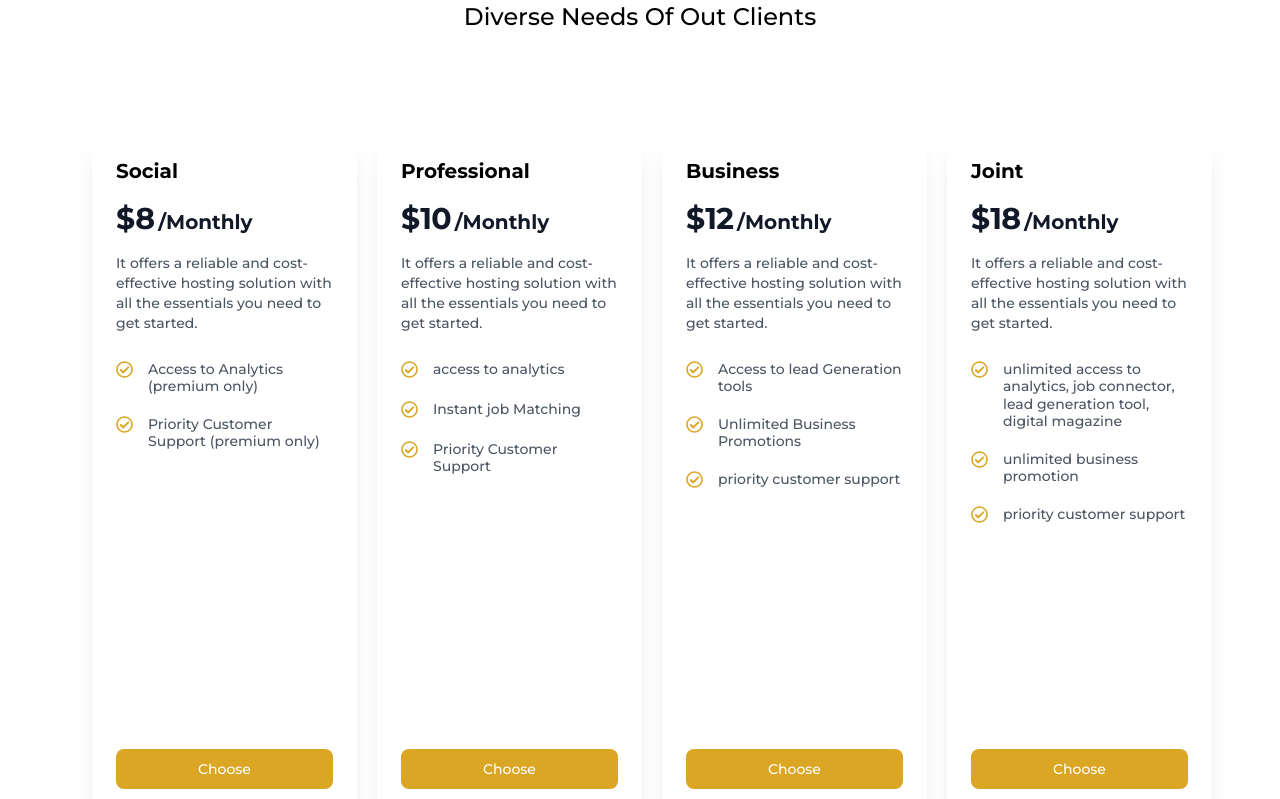
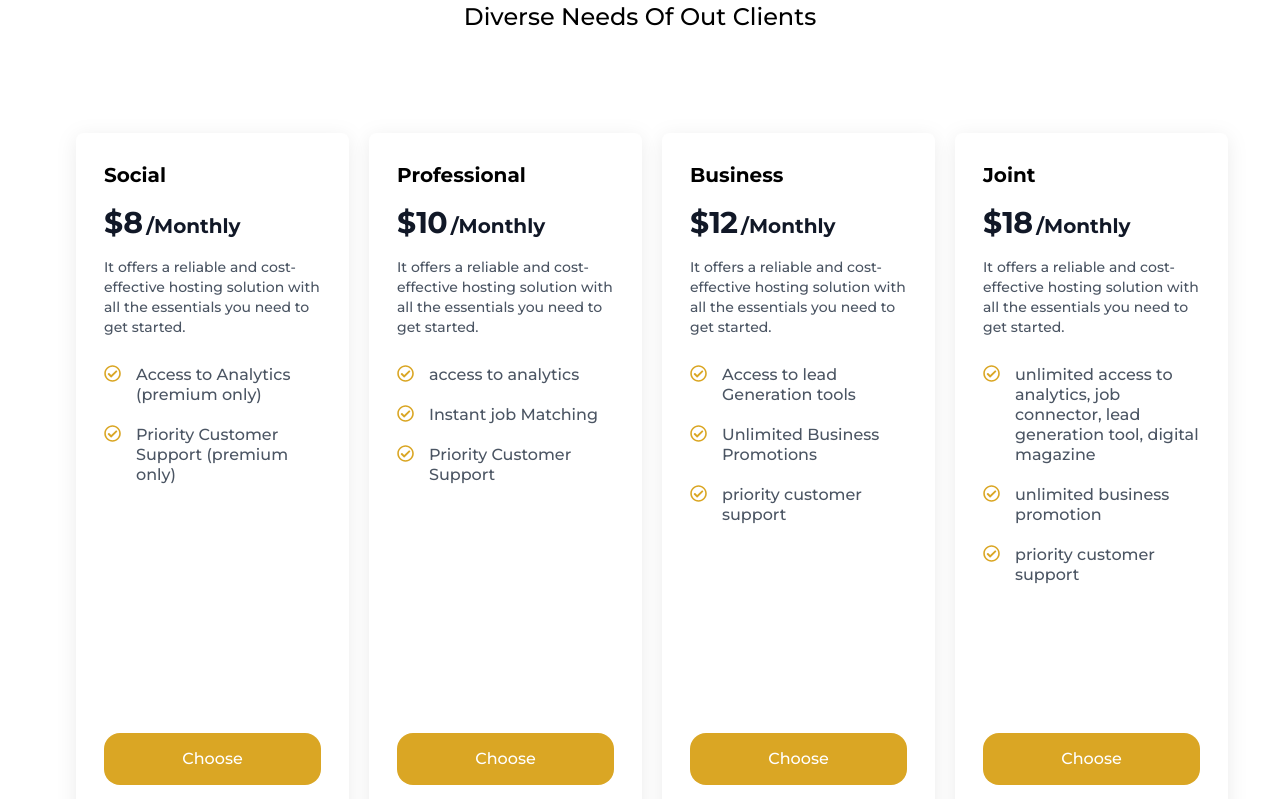
Before and after one commit to Yared-betsega/landing-page, a React (Create React App) app: page / in a window 1280 px wide. Shown: the part 4601-5400 px from the top of the page. Built offline with nearby package versions, Linux system fonts and the light colour scheme.

Commit message:
Update price component

```diff
--- /dev/null
+++ b/src/components/pricing/List_Item.jsx
@@ -0,0 +1,25 @@
+import React from 'react'
+
+export default function List_Item({text}) {
+  return (
+    <li className="flex space-x-3    ">
+                <svg
+                  aria-hidden="true"
+                  className="flex-shrink-0 w-5 h-5 text-[#DAA624] "
+                  fill="currentColor"
+                  viewBox="0 0 600 600"
+                  xmlns="http://www.w3.org/2000/svg"
+                >
+                  <title>Check icon</title>
+                  <path
+                    fill-rule="evenodd"
+                    d="M256 8C119.033 8 8 119.033 8 256s111.033 248 248 248 248-111.033 248-248S392.967 8 256 8zm0 48c110.532 0 200 89.451 200 200 0 110.532-89.451 200-200 200-110.532 0-200-89.451-200-200 0-110.532 89.451-200 200-200m140.204 130.267l-22.536-22.718c-4.667-4.705-12.265-4.736-16.97-.068L215.346 303.697l-59.792-60.277c-4.667-4.705-12.265-4.736-16.97-.069l-22.719 22.536c-4.705 4.667-4.736 12.265-.068 16.971l90.781 91.516c4.667 4.705 12.265 4.736 16.97.068l172.589-171.204c4.704-4.668 4.734-12.266.067-16.971z"
+                    clip-rule="evenodd"
+                  ></path>
+                </svg>
+                <span className="text-base text-start font-normal leading-tight text-gray-600 ">
+                  {text}
+                </span>
+              </li>
+  )
+}
--- a/src/components/pricing/Price_Card.jsx
+++ b/src/components/pricing/Price_Card.jsx
@@ -1,8 +1,9 @@
 import React from "react";
+import List_Item from "./List_Item";
 
 export default function PriceCard({ type, price, description, actions, url }) {
   return (
-    <div className="w-full flex flex-col justify-between items-start max-w-sm p-4 bg-white rounded-lg shadow-xl sm:p-6 font-Montserrat mx-3 h-[90vh]">
+    <div className="w-full flex flex-col justify-between items-start max-w-sm p-5 bg-white rounded-lg drop-shadow-[0_4px_10px_rgba(0,0,0,0.08)] sm:p-7 font-Montserrat mx-3 h-[80vh] sm:h-[90vh]">
       <div>
         <h5 className="mb-4 text-xl font-semibold text-start ">{type}</h5>
         <div className="flex items-baseline text-gray-900 ">
@@ -16,25 +17,7 @@ export default function PriceCard({ type, price, description, actions, url }) {
         <ul role="list" className="space-y-5 my-7">
           {actions.map((text, key) => {
             return (
-              <li className="flex space-x-3    ">
-                <svg
-                  aria-hidden="true"
-                  className="flex-shrink-0 w-5 h-5 text-[#DAA624] "
-                  fill="currentColor"
-                  viewBox="0 0 600 600"
-                  xmlns="http://www.w3.org/2000/svg"
-                >
-                  <title>Check icon</title>
-                  <path
-                    fill-rule="evenodd"
-                    d="M256 8C119.033 8 8 119.033 8 256s111.033 248 248 248 248-111.033 248-248S392.967 8 256 8zm0 48c110.532 0 200 89.451 200 200 0 110.532-89.451 200-200 200-110.532 0-200-89.451-200-200 0-110.532 89.451-200 200-200m140.204 130.267l-22.536-22.718c-4.667-4.705-12.265-4.736-16.97-.068L215.346 303.697l-59.792-60.277c-4.667-4.705-12.265-4.736-16.97-.069l-22.719 22.536c-4.705 4.667-4.736 12.265-.068 16.971l90.781 91.516c4.667 4.705 12.265 4.736 16.97.068l172.589-171.204c4.704-4.668 4.734-12.266.067-16.971z"
-                    clip-rule="evenodd"
-                  ></path>
-                </svg>
-                <span className="text-sm text-start font-normal leading-tight text-gray-600 ">
-                  {text}
-                </span>
-              </li>
+              <List_Item text={text}></List_Item>
             );
           })}
         </ul>
@@ -43,7 +26,7 @@ export default function PriceCard({ type, price, description, actions, url }) {
         <a
           href={url}
           type="button"
-          className=" text-white bg-[#DAA624] hover:bg-blue-700 focus:ring-4 focus:outline-none focus:ring-blue-200 font-medium rounded-lg text-sm px-5 py-2.5 inline-flex justify-center w-full text-center"
+          className=" text-white bg-[#DAA624] hover:bg-blue-700 focus:ring-4 focus:outline-none focus:ring-blue-200 font-medium rounded-2xl text-base px-5 py-3.5 inline-flex justify-center w-full text-center"
         >
           Choose
         </a>
--- a/src/components/pricing/Pricing.jsx
+++ b/src/components/pricing/Pricing.jsx
@@ -31,7 +31,7 @@ export default function Pricing() {
           "we offer a range of pricing options, designed to meet the diverse needs of out clients"
         }
       ></Intro>
-      <div className="grid grid-cols-1 sm:grid-cols-2 md:grid-cols-2 lg:grid-cols-4 gap-x-5 gap-y-28 px-20 py-5">
+      <div className="grid grid-cols-1 sm:grid-cols-2 md:grid-cols-2 lg:grid-cols-4 gap-x-5 gap-y-20 px-10 xl:px-16 py-5">
         <PriceCard
           type={"Social"}
           price={8}
```
